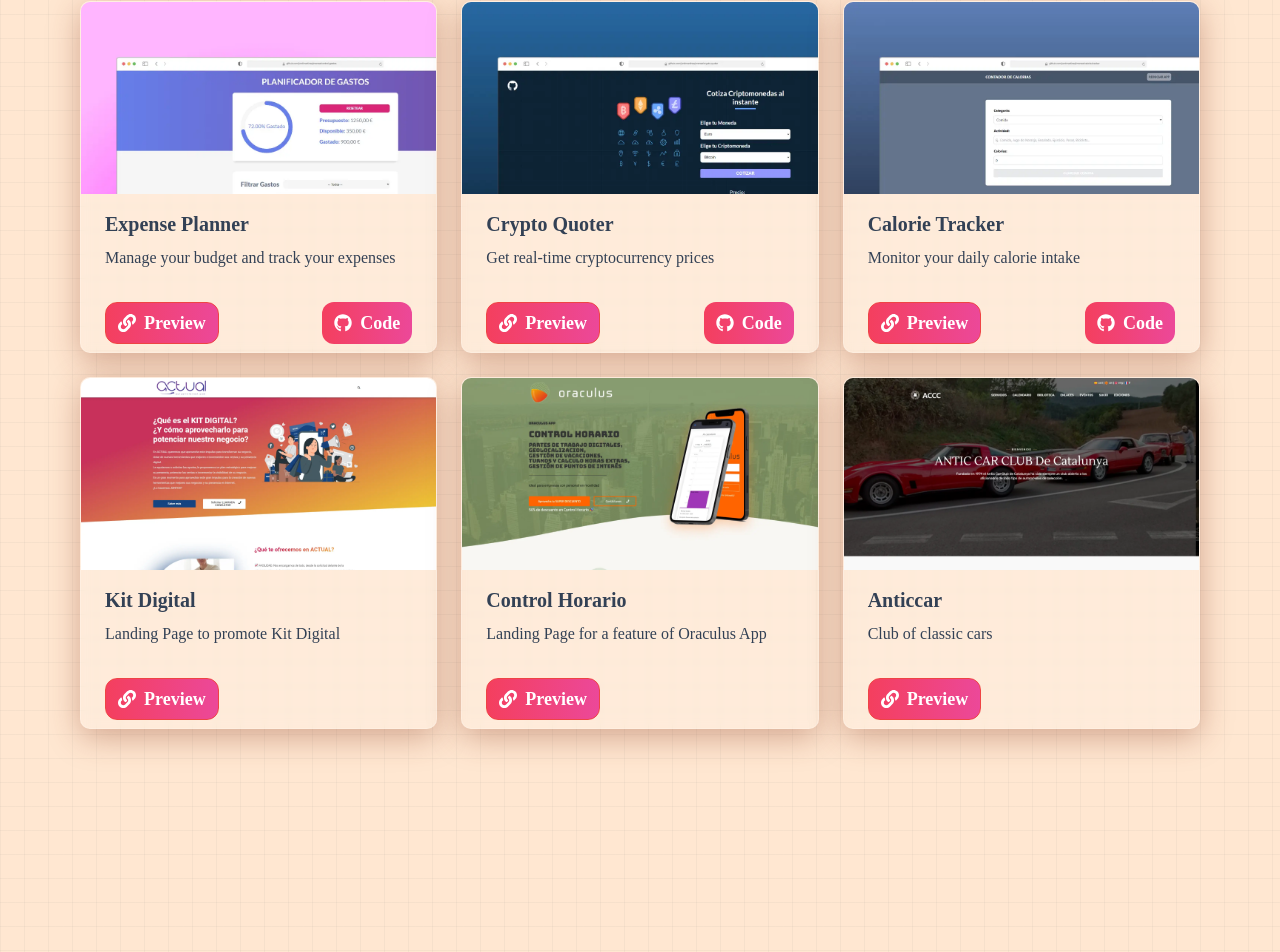
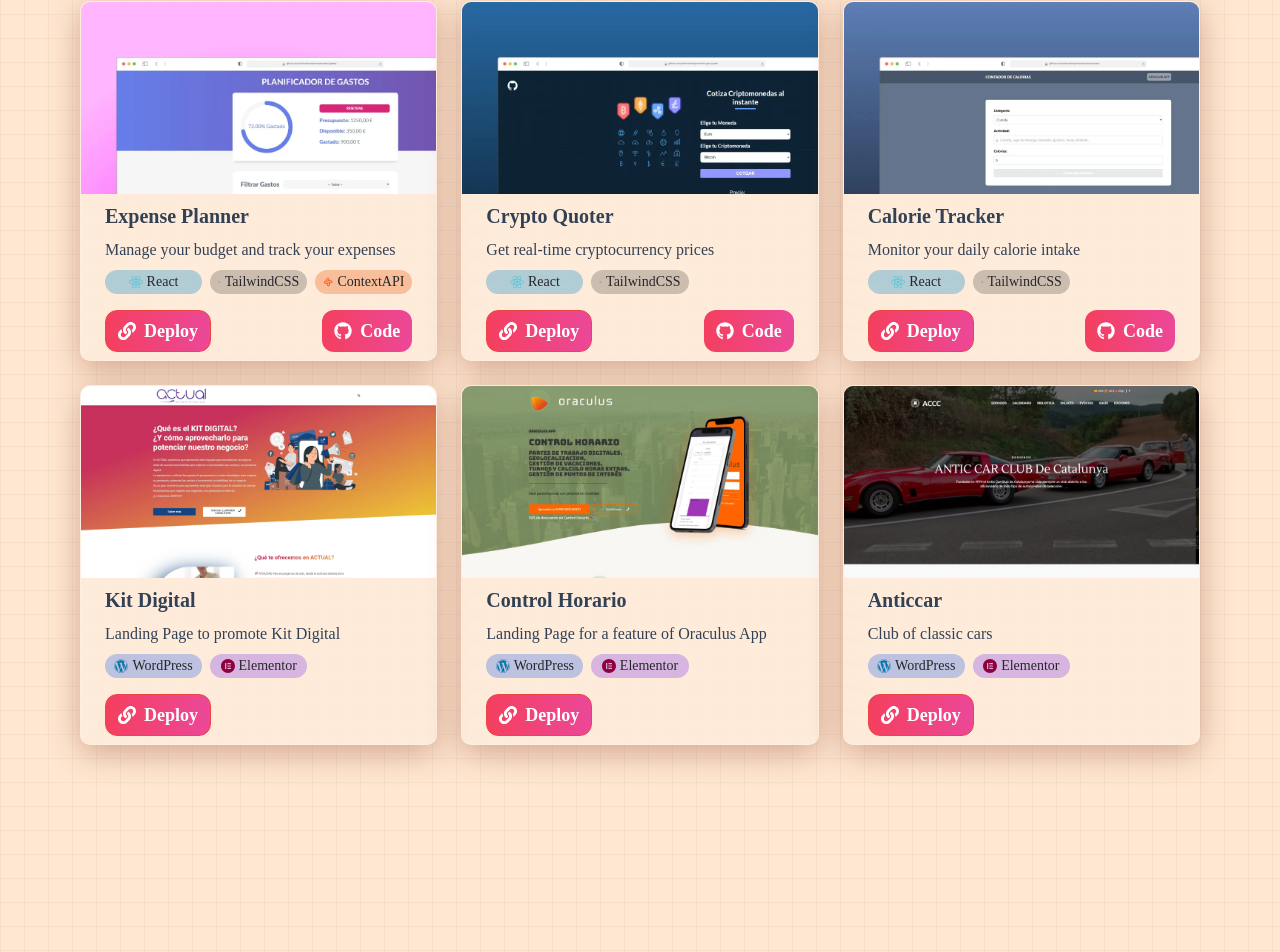
Before and after one commit to jordimartinezjimenez/portfolio, a React (Vite) app: page / in a window 1280 px wide. Shown: the part 1138-2090 px from the top of the page. Built offline with nearby package versions, Linux system fonts and the light colour scheme.

Commit message:
Project techs tags added

```diff
--- a/src/components/Card.tsx
+++ b/src/components/Card.tsx
@@ -1,5 +1,5 @@
 import type { Project } from "../types"
-import { FaGithub, FaLink } from 'react-icons/fa';
+import { FaGithub, FaLink, FaReact } from 'react-icons/fa';
 
 type CardProps = {
     project: Project
@@ -7,7 +7,7 @@ type CardProps = {
 
 export default function Card({ project }: CardProps) {
 
-    const { type, image, title, description, demoLink, codeLink } = project
+    const { type, image, title, description, demoLink, codeLink, techs } = project
 
     const handleMouseEnter = (event: React.MouseEvent<HTMLDivElement>) => {
         event.currentTarget.offsetParent?.children[1].classList.add('hidden')
@@ -27,22 +27,33 @@ export default function Card({ project }: CardProps) {
             {
                 type === 'wp' ?
                     <div className="wp-project-scrollbar overflow-y-scroll max-h-48" onMouseEnter={handleMouseEnter} onMouseLeave={handleMouseLeave}>
-                        <img className="w-full object-cover" src={image} alt={title}/>
+                        <img className="w-full object-cover" src={image} alt={title} />
                     </div>
                     :
                     <div className="overflow-hidden max-h-48">
-                        <img className="w-full object-cover hover:scale-110 transition-all ease-out" src={image} alt={title}/>
+                        <img className="w-full object-cover hover:scale-110 transition-all ease-out" src={image} alt={title} />
                     </div>
             }
-            <div className="px-6 py-4">
+            <div className="px-6 pt-2">
                 <h4 className="font-bold text-xl mb-2">{title}</h4>
-                <p className="text-base text-pretty">
+                <p className="text-base text-pretty pb-2">
                     {description}
                 </p>
+                {/* inline-block bg-slate-800 text-white text-xs font-semibold mr-2 px-2.5 py-0.5 rounded-full */}
+                <ul className="grid grid-cols-2 md:grid-cols-3 gap-x-2 gap-y-2">
+                    {
+                        techs?.map((tech, index) =>
+                            <li key={index}>
+                                <span className={`${tech.class} flex items-center justify-center gap-x-1 text-sm rounded-full py-0.5 px-2 font-medium text-zinc-800 select-none`}>
+                                    {tech.icon && <tech.icon style={{ color: `${tech.color}` }} />}{tech.name}
+                                </span>
+                            </li>)
+                    }
+                </ul>
             </div>
             <div className="px-6 pt-4 pb-2 flex justify-between xs:flex-col xs:gap-y-2">
                 <a href={demoLink} target="_blank" rel="noopener noreferrer" className="bg-gradient-to-r from-rose-500 to-pink-500 hover:bg-slate-700 border-red-500 border text-white font-bold py-1 px-3 rounded-xl flex items-center justify-center gap-2">
-                    <FaLink /><span>Preview</span>
+                    <FaLink /><span>Deploy</span>
                 </a>
                 {
                     codeLink &&
@@ -50,7 +61,6 @@ export default function Card({ project }: CardProps) {
                         <FaGithub /><span>Code</span>
                     </a>
                 }
-
             </div>
         </article>
     );
--- a/src/data/projects.ts
+++ b/src/data/projects.ts
@@ -1,4 +1,41 @@
 import type { Project } from "../types"
+import { SiTailwindcss } from "react-icons/si";
+import { FaReact } from "react-icons/fa";
+import { TbApiApp } from "react-icons/tb";
+import { FaElementor, FaWordpress } from "react-icons/fa6";
+
+const techStyles = {
+    React: {
+        name: 'React',
+        icon: FaReact,
+        class: 'bg-sky-600/30',
+        color: '#57c4db'
+    },
+    Tailwind: {
+        name: 'TailwindCSS',
+        icon: SiTailwindcss,
+        class: 'bg-stone-600/30',
+        color: '#0ea6e9'
+    },
+    ContextApi: {
+        name: 'ContextAPI',
+        icon: TbApiApp,
+        class: 'bg-orange-600/30',
+        color: '#ff4400',
+    },
+    Wordpress: {
+        name: 'WordPress',
+        icon: FaWordpress,
+        class: 'bg-blue-600/30',
+        color: '#0775aa',
+    },
+    Elementor: {
+        name: 'Elementor',
+        icon: FaElementor,
+        class: 'bg-violet-600/30',
+        color: '#8f013d',
+    }
+}
 
 export const projects: Project[] = [
     {
@@ -8,7 +45,8 @@ export const projects: Project[] = [
         title: 'Expense Planner',
         description: 'Manage your budget and track your expenses',
         demoLink: "https://nimble-treacle-9deeb4.netlify.app/",
-        codeLink: "https://github.com/jordimartinezjimenez/control-gastos-contextapi"
+        codeLink: "https://github.com/jordimartinezjimenez/control-gastos-contextapi",
+        techs: [techStyles.React, techStyles.Tailwind, techStyles.ContextApi]
     },
     {
         id: 2,
@@ -17,7 +55,8 @@ export const projects: Project[] = [
         title: 'Crypto Quoter',
         description: 'Get real-time cryptocurrency prices',
         demoLink: "https://jazzy-tanuki-abcac4.netlify.app/",
-        codeLink: "https://github.com/jordimartinezjimenez/crypto-quoter"
+        codeLink: "https://github.com/jordimartinezjimenez/crypto-quoter",
+        techs: [techStyles.React, techStyles.Tailwind]
     },
     {
         id: 3,
@@ -26,7 +65,8 @@ export const projects: Project[] = [
         title: 'Calorie Tracker',
         description: 'Monitor your daily calorie intake',
         demoLink: "https://dreamy-dragon-38c580.netlify.app/",
-        codeLink: "https://github.com/jordimartinezjimenez/crypto-quoter"
+        codeLink: "https://github.com/jordimartinezjimenez/calorie-tracker",
+        techs: [techStyles.React, techStyles.Tailwind]
     },
     // {
     //     id: 4,
@@ -61,7 +101,8 @@ export const projects: Project[] = [
         image: '/kit-digital.actualinternet.com.webp',
         title: 'Kit Digital',
         description: 'Landing Page to promote Kit Digital',
-        demoLink: "https://kit-digital.actualinternet.com/"
+        demoLink: "https://kit-digital.actualinternet.com/",
+        techs: [techStyles.Wordpress, techStyles.Elementor]
     },
     {
         id: 8,
@@ -69,7 +110,8 @@ export const projects: Project[] = [
         image: '/control-horario.oraculus.es.webp',
         title: 'Control Horario',
         description: 'Landing Page for a feature of Oraculus App',
-        demoLink: "https://control-horario.oraculus.es/"
+        demoLink: "https://control-horario.oraculus.es/",
+        techs: [techStyles.Wordpress, techStyles.Elementor]
     },
     {
         id: 9,
@@ -77,6 +119,7 @@ export const projects: Project[] = [
         image: '/anticcar.com.webp',
         title: 'Anticcar',
         description: 'Club of classic cars',
-        demoLink: "https://anticcar.com/"
+        demoLink: "https://anticcar.com/",
+        techs: [techStyles.Wordpress, techStyles.Elementor]
     }
 ]
--- a/src/types/index.ts
+++ b/src/types/index.ts
@@ -8,6 +8,14 @@ export type Project = {
     description: string;
     demoLink: string;
     codeLink?: string;
+    techs?: techStyles[];
+}
+
+type techStyles = {
+    name: string,
+    icon?: IconType,
+    class: string
+    color?: string
 }
 
 export type Skill = {
```
